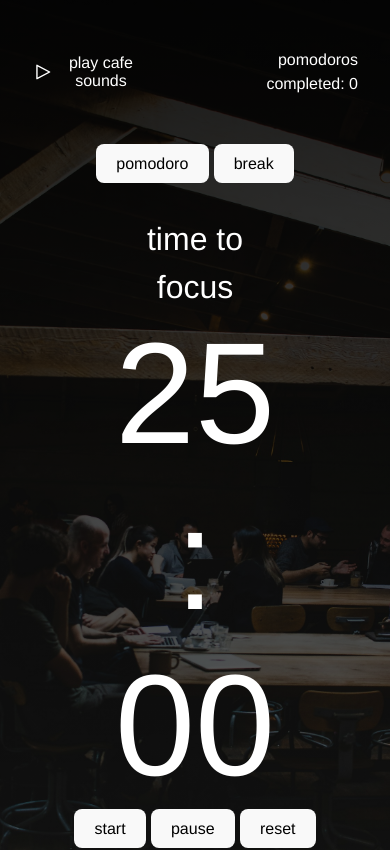
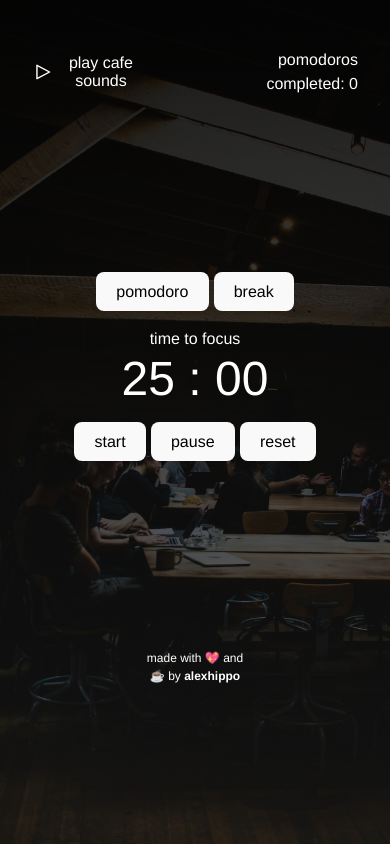
Before and after one commit to alexhippo/cafe-pomodoro, a React (Vite) app: page / in a window 390 px wide. Shown: the top 850 px of the page. Built offline with nearby package versions, Linux system fonts and the light colour scheme.

Commit message:
Responsive design

```diff
--- a/src/App.tsx
+++ b/src/App.tsx
@@ -135,7 +135,7 @@ function App() {
       </main>
       <div>&nbsp;</div>
       <div>&nbsp;</div>
-      <footer>made with <span role="img" aria-label="sparkling heart">💖 </span> and <span role="img" aria-label="coffee">☕</span> by <a href="https://alexhippo.dev">alexhippo</a></footer>
+      <footer><p>made with <span role="img" aria-label="sparkling heart">💖 </span> and <span role="img" aria-label="coffee">☕</span> by <a href="https://alexhippo.dev">alexhippo</a></p></footer>
       <div>&nbsp;</div>
     </div>
   )
--- a/src/index.css
+++ b/src/index.css
@@ -126,3 +126,34 @@ button:focus-visible {
 .rounds {
   font-size: 1rem;
 }
+
+@media screen and (max-width: 850px) {
+  .type {
+    font-size: 1.5rem;
+  }
+
+  .timer {
+    font-size: 6rem;
+  }
+}
+
+@media screen and (max-width: 700px) {
+  .appGrid {
+    row-gap: 10rem;
+  }
+
+
+  .type {
+    font-size: 1rem;
+  }
+
+  .timer {
+    font-size: 3rem;
+    width: 200px;
+    padding-bottom: 1rem;
+  }
+
+  footer p {
+    font-size: 0.75rem;
+  }
+}
```
